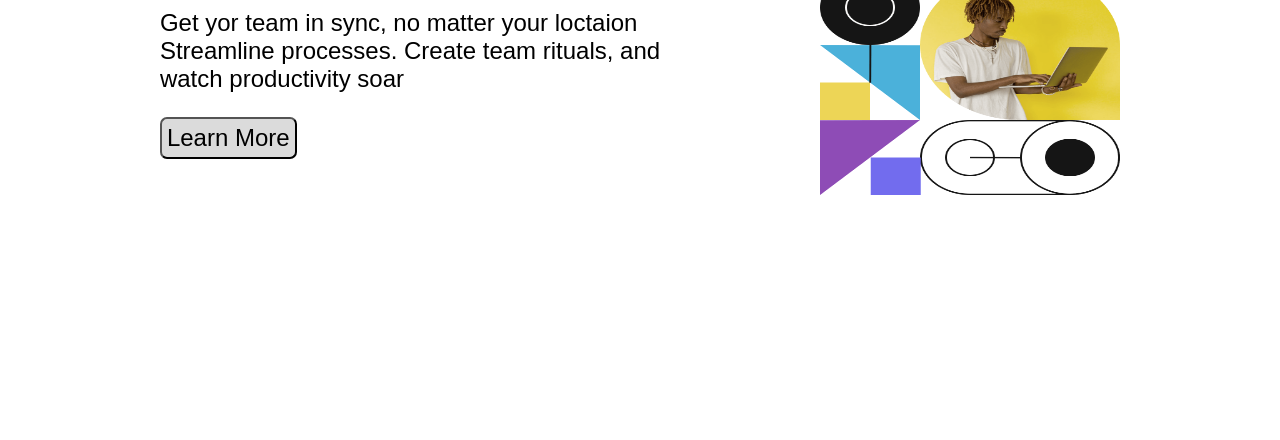
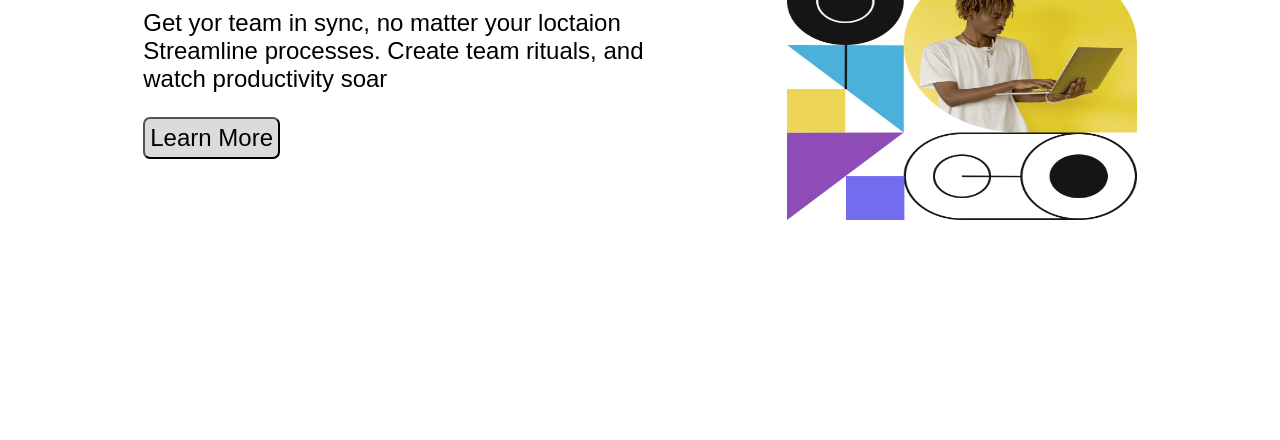
Before and after one commit to kemboi590/Dropdown-Navigation-Website, a plain HTML site: page index.html in a window 1280 px wide. Shown: the part 360-800 px from the top of the page. Drawn offline with Linux system fonts and the light colour scheme.

Commit message:
second commit

```diff
--- a/index.html
+++ b/index.html
@@ -13,7 +13,7 @@
             <nav>
                 <ul>
                   <li>
-                    <img src="/images/logo.svg" alt="logo" class="image-logo">
+                    <img src="images/logo.svg" alt="logo" class="image-logo">
                   </li>
 
                   <li class="dropdown">
@@ -64,7 +64,7 @@
             </div>
 
             <div class="homeImage">
-                <img src="/images/image-hero-desktop.png" alt="" class="home-image">
+                <img src="images/image-hero-desktop.png" alt="" class="home-image">
             </div>
 
         </div>
--- a/styles.css
+++ b/styles.css
@@ -102,6 +102,6 @@ nav ul {
 }
 
 .home-image{
-    height: 300px;
-    width: 300px;
+    height: 350px;
+    width: 350px;
 }
```
